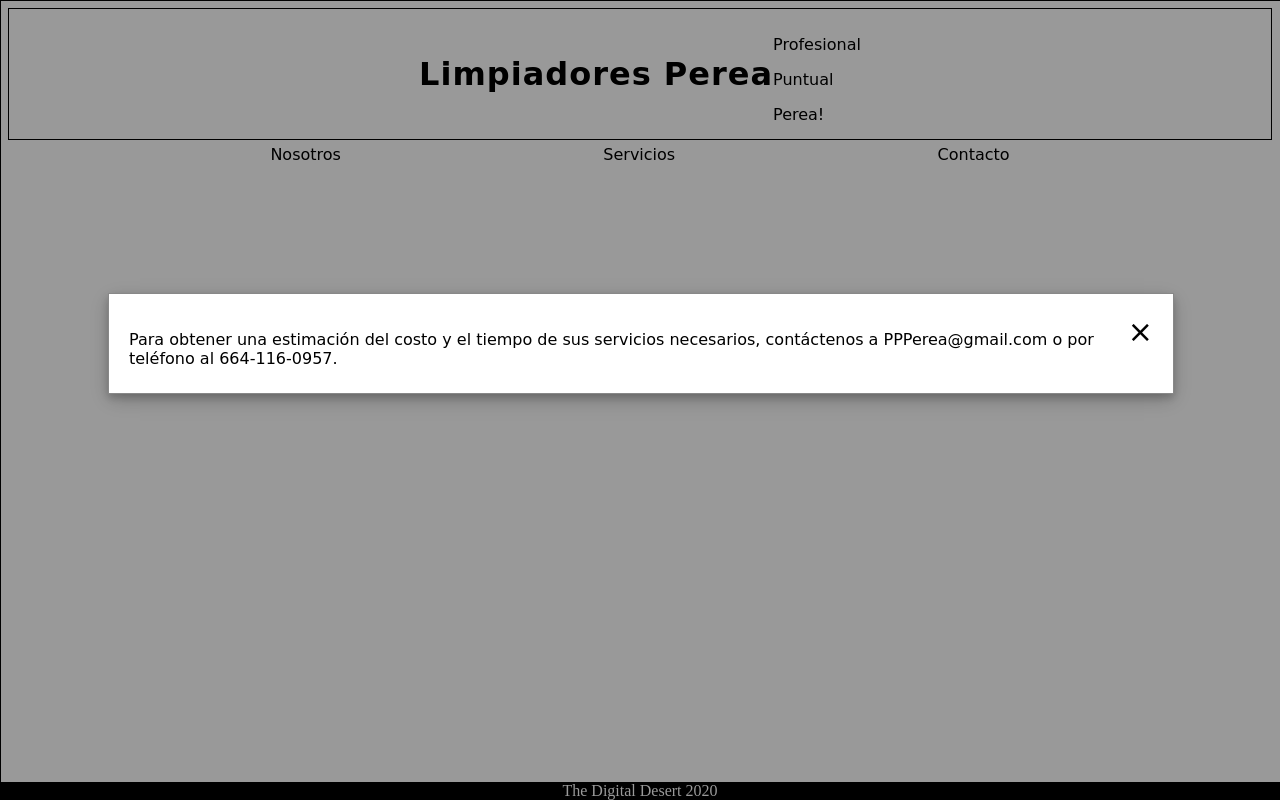
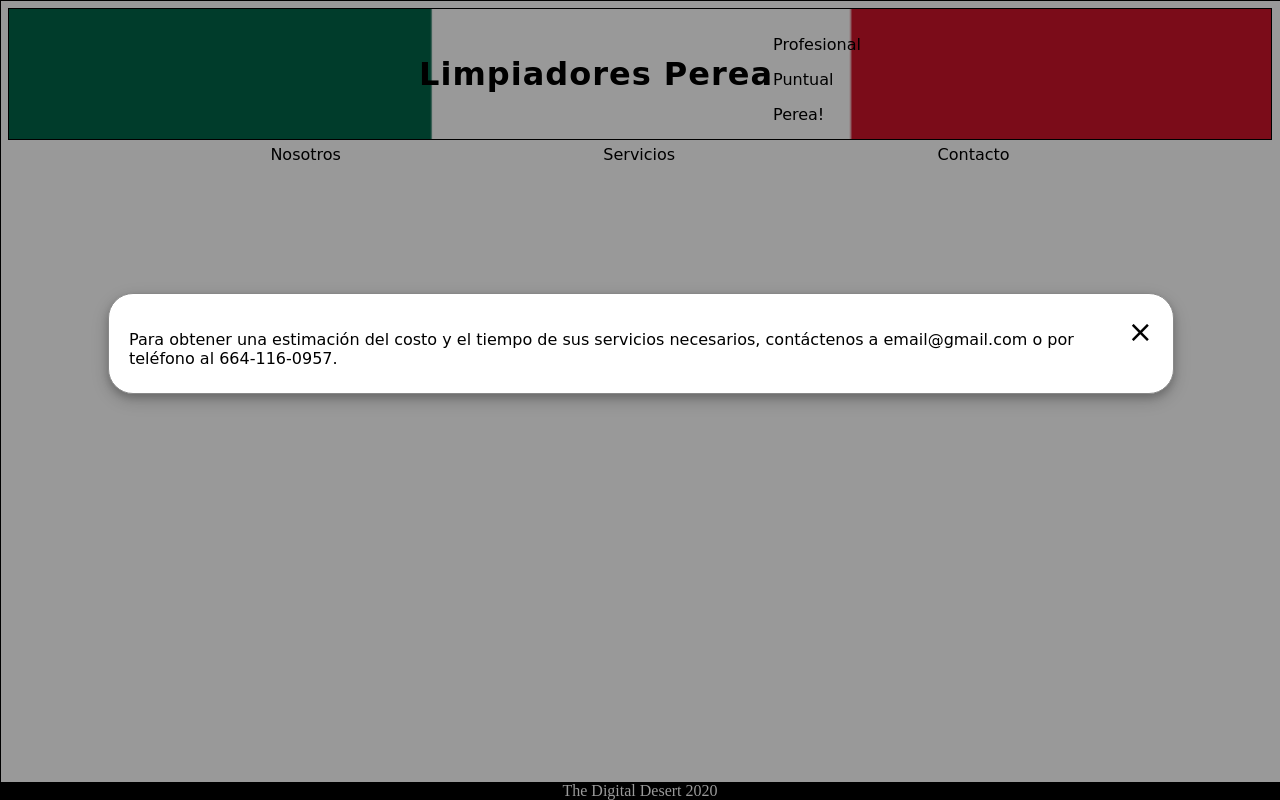
Before and after one commit to cyberpunk1971/limpiadores-perea, a plain HTML site: page index.html in a window 1280 px wide. Both pictures are taken after a click on the item "Contacto". Drawn offline with Linux system fonts and the light colour scheme; a web font is replaced by a local one.

Commit message:
added image to header

```diff
--- a/app.js
+++ b/app.js
@@ -15,7 +15,7 @@ const secondBlock = () => {
 }
 
 const thirdBlock = () => {
-    return modalContent.textContent = "Para obtener una estimación del costo y el tiempo de sus servicios necesarios, contáctenos a PPPerea@gmail.com o por teléfono al 664-116-0957."
+    return modalContent.textContent = "Para obtener una estimación del costo y el tiempo de sus servicios necesarios, contáctenos a email@gmail.com o por teléfono al 664-116-0957."
 }
 
 const showModal = () => {
--- a/main.css
+++ b/main.css
@@ -3,6 +3,9 @@ html {
 }
 
 header {
+    background: url("images/FLAG_mexico.png");
+    background-repeat: no-repeat;
+    background-size: cover;
     font-family: 'Ranchers', cursive;
     box-sizing: border-box;
     border: 1px solid black;
@@ -11,6 +14,7 @@ header {
     justify-content: center;
     align-items: center;
 }
+
 
 .company-name {
     letter-spacing: 1px;
@@ -56,6 +60,7 @@ p {
     margin: 15% auto;
     padding: 20px;
     border: 1px solid #888;
+    border-radius: 25px;
     width: 80%;
     box-shadow: 0 4px 8px 0 rgba(0,0,0,0.2),0 6px 20px 0 rgba(0,0,0,0.19);
     animation-name: animatetop;
```
Also changed, not shown: images/FLAG_mexico.png (added), images/Image-Source-PlusPNG.com.png (added).
